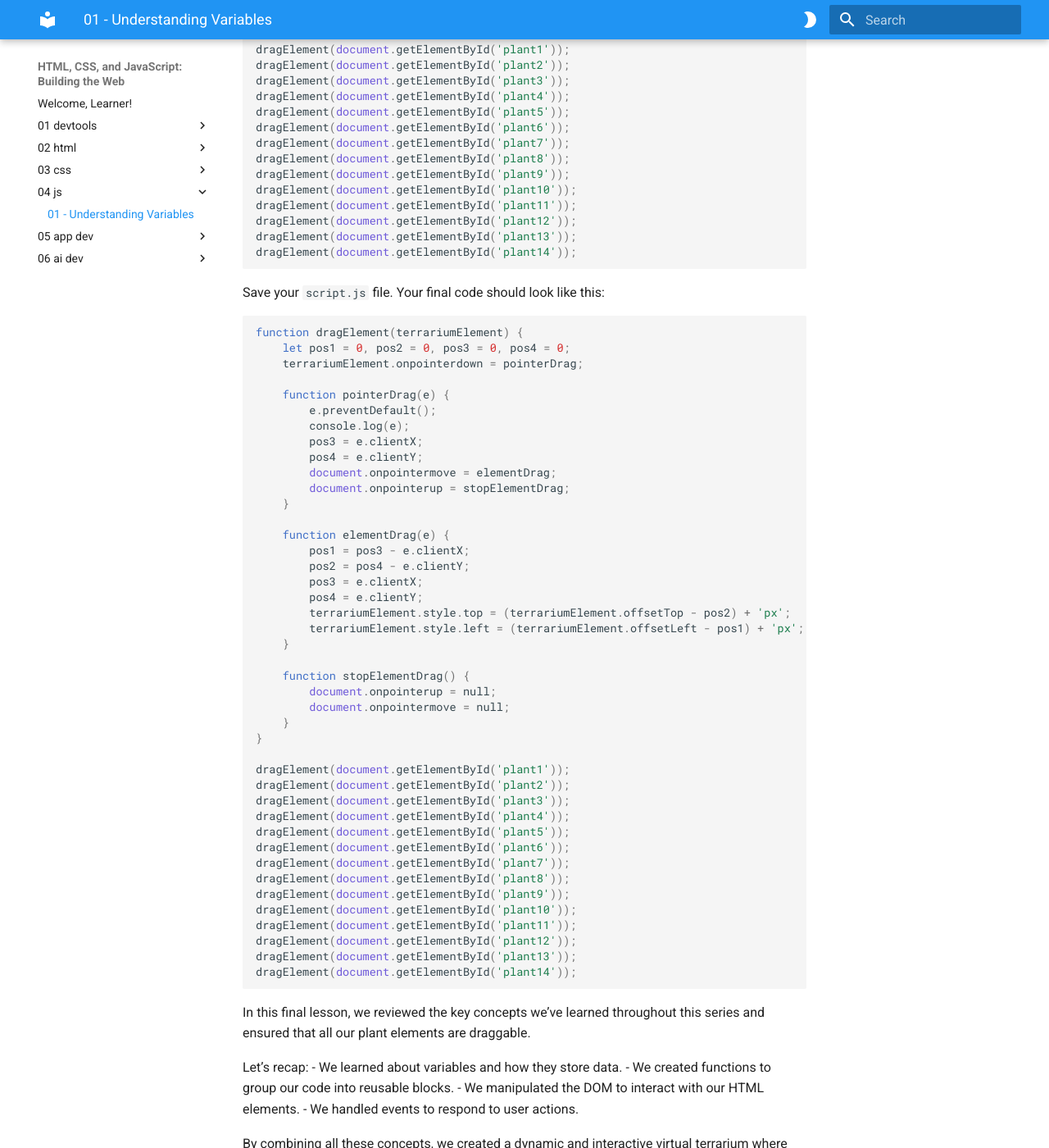
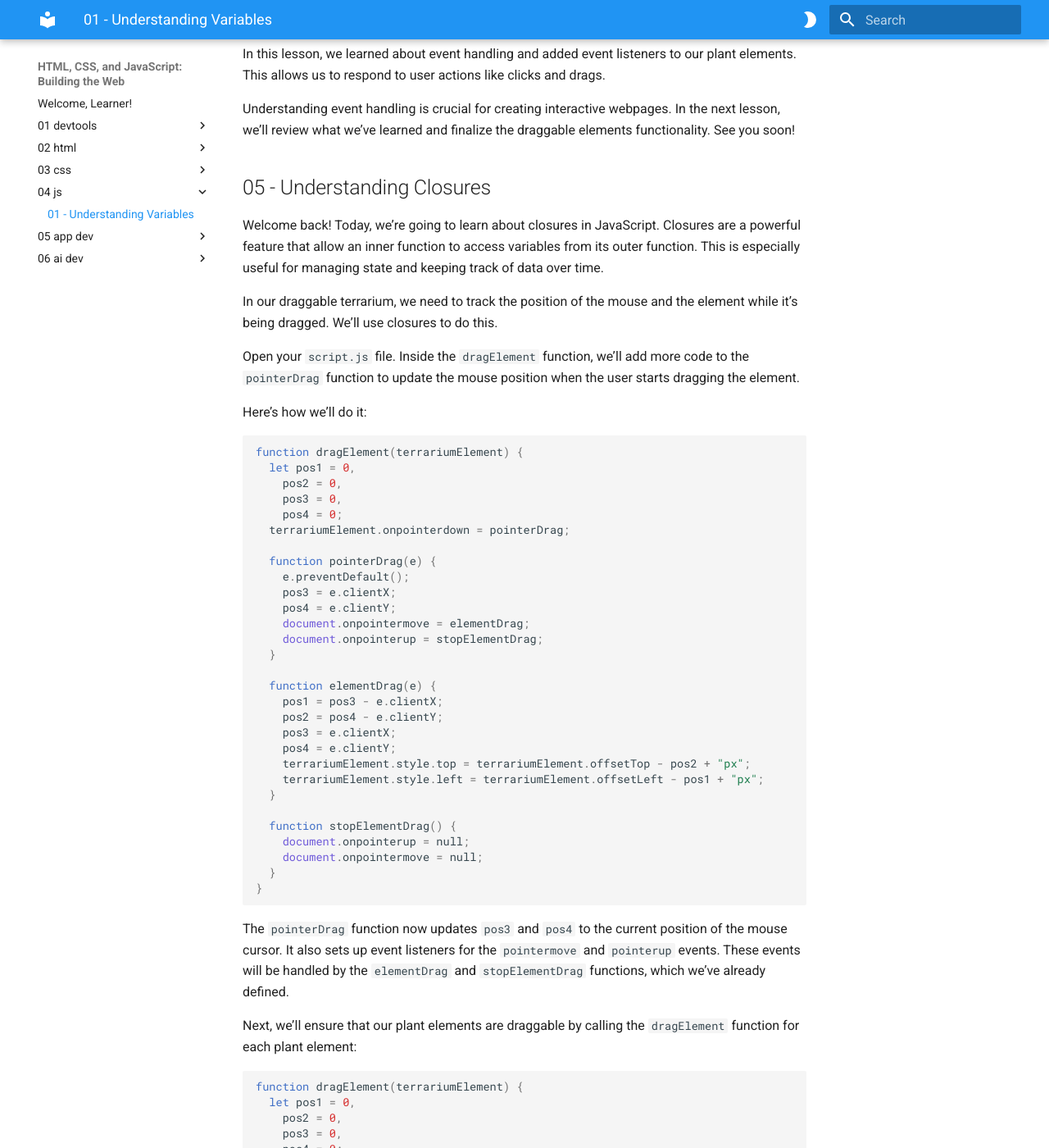
Before and after one commit to LinkedInLearning/html-css-and-javascript-building-the-web-4479542, an MkDocs documentation site: the page built from docs/04-js/README.md, in a window 1280 px wide and 1400 px high, scrolled down 5231 px. Shown: the whole window at 82% size. Built offline with MkDocs 1.6.1 and Material for MkDocs 9.7.7, drawn with Linux system fonts in a browser that asks for light colours; some of the changed text lies outside the part shown.

Commit message:
Update README.md

````diff
--- a/docs/04-js/README.md
+++ b/docs/04-js/README.md
@@ -9,10 +9,14 @@
 Open your `script.js` file. At the top of the file, we will declare four variables using the `let` keyword. These variables will store the initial and current positions of the mouse cursor. Add the following code to your `script.js` file:
 
 ```javascript
-let pos1 = 0, pos2 = 0, pos3 = 0, pos4 = 0;
+let pos1 = 0,
+  pos2 = 0,
+  pos3 = 0,
+  pos4 = 0;
 ```
 
 Here’s what each variable represents:
+
 - `pos1` and `pos2` will store the change in cursor position on the X and Y axis.
 - `pos3` and `pos4` will store the current cursor position on the X and Y axis.
 
@@ -21,7 +25,10 @@
 Let’s save our `script.js` file. Your code should now look like this:
 
 ```javascript
-let pos1 = 0, pos2 = 0, pos3 = 0, pos4 = 0;
+let pos1 = 0,
+  pos2 = 0,
+  pos3 = 0,
+  pos4 = 0;
 ```
 
 In this lesson, we introduced variables, which are essential for storing and manipulating data in JavaScript. We declared four variables that will help us track the position of our elements while they are being dragged.
@@ -40,7 +47,10 @@
 
 ```javascript
 function dragElement(terrariumElement) {
-    let pos1 = 0, pos2 = 0, pos3 = 0, pos4 = 0;
+  let pos1 = 0,
+    pos2 = 0,
+    pos3 = 0,
+    pos4 = 0;
 }
 ```
 
@@ -52,7 +62,10 @@
 
 ```javascript
 function dragElement(terrariumElement) {
-    let pos1 = 0, pos2 = 0, pos3 = 0, pos4 = 0;
+  let pos1 = 0,
+    pos2 = 0,
+    pos3 = 0,
+    pos4 = 0;
 }
 ```
 
@@ -71,24 +84,27 @@
 Let’s start by selecting the element with the ID `plant1` and call the `dragElement` function:
 
 ```javascript
-dragElement(document.getElementById('plant1'));
+dragElement(document.getElementById("plant1"));
 ```
 
 We’ll also select the element with the ID `plant2`:
 
 ```javascript
-dragElement(document.getElementById('plant2'));
+dragElement(document.getElementById("plant2"));
 ```
 
 Save your `script.js` file. Your code should now look like this:
 
 ```javascript
 function dragElement(terrariumElement) {
-    let pos1 = 0, pos2 = 0, pos3 = 0, pos4 = 0;
+  let pos1 = 0,
+    pos2 = 0,
+    pos3 = 0,
+    pos4 = 0;
 }
 
-dragElement(document.getElementById('plant1'));
-dragElement(document.getElementById('plant2'));
+dragElement(document.getElementById("plant1"));
+dragElement(document.getElementById("plant2"));
 ```
 
 In this lesson, we learned about manipulating the DOM using JavaScript. We used the `document.getElementById` method to select our plant elements by their ID and called the `dragElement` function to make them draggable.
@@ -104,159 +120,257 @@
 Open your `script.js` file. Inside the `dragElement` function, we’ll add an event listener for the `pointerdown` event. This event is triggered when the user presses a pointer button, like a mouse click, on the element.
 
 Let’s add the event listener inside the `dragElement` function:
+
 ```javascript
 function dragElement(terrariumElement) {
-    let pos1 = 0, pos2 = 0, pos3 = 0, pos4 = 0;
-    terrariumElement.onpointerdown = pointerDrag;
+  let pos1 = 0,
+    pos2 = 0,
+    pos3 = 0,
+    pos4 = 0;
+  terrariumElement.onpointerdown = pointerDrag;
 }
 ```
 
 The `onpointerdown` property is set to our `pointerDrag` function, which we’ll define next. This function will handle the initial actions when the user starts dragging the element.
 
 Next, let’s add the `pointerDrag` function inside the `dragElement` function:
+
 ```javascript
 function pointerDrag(e) {
+  e.preventDefault();
+  console.log(e);
+  pos3 = e.clientX;
+  pos4 = e.clientY;
+  document.onpointermove = elementDrag;
+  document.onpointerup = stopElementDrag;
+}
+```
+
+The `pointerDrag` function takes an event object `e` as its parameter. The `e.preventDefault()` method prevents any default actions that might occur when the event is triggered. The `console.log(e)` statement logs the event object to the console, which is useful for debugging.
+
+Now, let’s update our code to include the `elementDrag` and `stopElementDrag` functions:
+
+```javascript
+function elementDrag(e) {
+  pos1 = pos3 - e.clientX;
+  pos2 = pos4 - e.clientY;
+  pos3 = e.clientX;
+  pos4 = e.clientY;
+  terrariumElement.style.top = terrariumElement.offsetTop - pos2 + "px";
+  terrariumElement.style.left = terrariumElement.offsetLeft - pos1 + "px";
+}
+
+function stopElementDrag() {
+  document.onpointerup = null;
+  document.onpointermove = null;
+}
+```
+
+Save your `script.js` file. Your code should now look like this:
+
+```javascript
+function dragElement(terrariumElement) {
+  let pos1 = 0,
+    pos2 = 0,
+    pos3 = 0,
+    pos4 = 0;
+  terrariumElement.onpointerdown = pointerDrag;
+
+  function pointerDrag(e) {
+    e.preventDefault();
+    console.log(e);
+    pos3 = e.clientX;
+    pos4 = e.clientY;
+
+    document.onpointermove = elementDrag;
+    document.onpointerup = stopElementDrag;
+  }
+
+  function elementDrag(e) {
+    pos1 = pos3 - e.clientX;
+    pos2 = pos4 - e.clientY;
+    pos3 = e.clientX;
+    pos4 = e.clientY;
+    terrariumElement.style.top = terrariumElement.offsetTop - pos2 + "px";
+    terrariumElement.style.left = terrariumElement.offsetLeft - pos1 + "px";
+  }
+
+  function stopElementDrag() {
+    document.onpointerup = null;
+    document.onpointermove = null;
+  }
+}
+
+dragElement(document.getElementById("plant1"));
+dragElement(document.getElementById("plant2"));
+```
+
+In this lesson, we learned about event handling and added event listeners to our plant elements. This allows us to respond to user actions like clicks and drags.
+
+Understanding event handling is crucial for creating interactive webpages. In the next lesson, we’ll review what we’ve learned and finalize the draggable elements functionality. See you soon!
+
+## 05 - Understanding Closures
+
+Welcome back! Today, we’re going to learn about closures in JavaScript. Closures are a powerful feature that allow an inner function to access variables from its outer function. This is especially useful for managing state and keeping track of data over time.
+
+In our draggable terrarium, we need to track the position of the mouse and the element while it’s being dragged. We’ll use closures to do this.
+
+Open your `script.js` file. Inside the `dragElement` function, we’ll add more code to the `pointerDrag` function to update the mouse position when the user starts dragging the element.
+
+Here’s how we’ll do it:
+
+```javascript
+function dragElement(terrariumElement) {
+  let pos1 = 0,
+    pos2 = 0,
+    pos3 = 0,
+    pos4 = 0;
+  terrariumElement.onpointerdown = pointerDrag;
+
+  function pointerDrag(e) {
+    e.preventDefault();
+    pos3 = e.clientX;
+    pos4 = e.clientY;
+    document.onpointermove = elementDrag;
+    document.onpointerup = stopElementDrag;
+  }
+
+  function elementDrag(e) {
+    pos1 = pos3 - e.clientX;
+    pos2 = pos4 - e.clientY;
+    pos3 = e.clientX;
+    pos4 = e.clientY;
+    terrariumElement.style.top = terrariumElement.offsetTop - pos2 + "px";
+    terrariumElement.style.left = terrariumElement.offsetLeft - pos1 + "px";
+  }
+
+  function stopElementDrag() {
+    document.onpointerup = null;
+    document.onpointermove = null;
+  }
+}
+```
+
+The `pointerDrag` function now updates `pos3` and `pos4` to the current position of the mouse cursor. It also sets up event listeners for the `pointermove` and `pointerup` events. These events will be handled by the `elementDrag` and `stopElementDrag` functions, which we’ve already defined.
+
+Next, we’ll ensure that our plant elements are draggable by calling the `dragElement` function for each plant element:
+
+```javascript
+function dragElement(terrariumElement) {
+  let pos1 = 0,
+    pos2 = 0,
+    pos3 = 0,
+    pos4 = 0;
+  terrariumElement.onpointerdown = pointerDrag;
+
+  function pointerDrag(e) {
     e.preventDefault();
     console.log(e);
     pos3 = e.clientX;
     pos4 = e.clientY;
     document.onpointermove = elementDrag;
     document.onpointerup = stopElementDrag;
-}
-```
+  }
 
-The `pointerDrag` function takes an event object `e` as its parameter. The `e.preventDefault()` method prevents any default actions that might occur when the event is triggered. The `console.log(e)` statement logs the event object to the console, which is useful for debugging.
-
-Now, let’s update our code to include the `elementDrag` and `stopElementDrag` functions:
-```javascript
-function elementDrag(e) {
+  function elementDrag(e) {
     pos1 = pos3 - e.clientX;
     pos2 = pos4 - e.clientY;
     pos3 = e.clientX;
     pos4 = e.clientY;
-    terrariumElement.style.top = (terrariumElement.offsetTop - pos2) + 'px';
-    terrariumElement.style.left = (terrariumElement.offsetLeft - pos1) + 'px';
+
+    terrariumElement.style.top = terrariumElement.offsetTop - pos2 + "px";
+    terrariumElement.style.left = terrariumElement.offsetLeft - pos1 + "px";
+  }
+
+  function stopElementDrag() {
+    document.onpointerup = null;
+    document.onpointermove = null;
+  }
 }
 
-function stopElementDrag() {
-    document.onpointerup = null;
-    document.onpointermove = null;
-}
+dragElement(document.getElementById("plant1"));
+dragElement(document.getElementById("plant2"));
 ```
 
-Save your `script.js` file. Your code should now look like this:
-```javascript
-function dragElement(terrariumElement) {
-    let pos1 = 0, pos2 = 0, pos3 = 0, pos4 = 0;
-    terrariumElement.onpointerdown = pointerDrag;
-
-    function pointerDrag(e) {
-        e.preventDefault();
-        console.log(e);
-        pos3 = e.clientX;
-        pos4 = e.clientY;
-
-
- document.onpointermove = elementDrag;
-        document.onpointerup = stopElementDrag;
-    }
-
-    function elementDrag(e) {
-        pos1 = pos3 - e.clientX;
-        pos2 = pos4 - e.clientY;
-        pos3 = e.clientX;
-        pos4 = e.clientY;
-        terrariumElement.style.top = (terrariumElement.offsetTop - pos2) + 'px';
-        terrariumElement.style.left = (terrariumElement.offsetLeft - pos1) + 'px';
-    }
-
-    function stopElementDrag() {
-        document.onpointerup = null;
-        document.onpointermove = null;
-    }
-}
-
-dragElement(document.getElementById('plant1'));
-dragElement(document.getElementById('plant2'));
-```
-
-In this lesson, we learned about event handling and added event listeners to our plant elements. This allows us to respond to user actions like clicks and drags.
-
-Understanding event handling is crucial for creating interactive webpages. In the next lesson, we’ll review what we’ve learned and finalize the draggable elements functionality. See you soon!
-
-# 05 - Putting It All Together
+# 06 - Putting It All Together
 
 Welcome to the final lesson! Today, we will review what we’ve learned and finalize the draggable elements functionality. We’ve covered variables, functions, DOM manipulation, and event handling. Now, let’s ensure that all our plant elements are draggable.
 
 First, let’s make sure we call the `dragElement` function for each plant element. We will add calls to `dragElement` for all plant elements by their IDs.
 
 Open your `script.js` file and add the following lines:
+
 ```javascript
-dragElement(document.getElementById('plant1'));
-dragElement(document.getElementById('plant2'));
-dragElement(document.getElementById('plant3'));
-dragElement(document.getElementById('plant4'));
-dragElement(document.getElementById('plant5'));
-dragElement(document.getElementById('plant6'));
-dragElement(document.getElementById('plant7'));
-dragElement(document.getElementById('plant8'));
-dragElement(document.getElementById('plant9'));
-dragElement(document.getElementById('plant10'));
-dragElement(document.getElementById('plant11'));
-dragElement(document.getElementById('plant12'));
-dragElement(document.getElementById('plant13'));
-dragElement(document.getElementById('plant14'));
+dragElement(document.getElementById("plant1"));
+dragElement(document.getElementById("plant2"));
+dragElement(document.getElementById("plant3"));
+dragElement(document.getElementById("plant4"));
+dragElement(document.getElementById("plant5"));
+dragElement(document.getElementById("plant6"));
+dragElement(document.getElementById("plant7"));
+dragElement(document.getElementById("plant8"));
+dragElement(document.getElementById("plant9"));
+dragElement(document.getElementById("plant10"));
+dragElement(document.getElementById("plant11"));
+dragElement(document.getElementById("plant12"));
+dragElement(document.getElementById("plant13"));
+dragElement(document.getElementById("plant14"));
 ```
 
 Save your `script.js` file. Your final code should look like this:
+
 ```javascript
 function dragElement(terrariumElement) {
-    let pos1 = 0, pos2 = 0, pos3 = 0, pos4 = 0;
-    terrariumElement.onpointerdown = pointerDrag;
+  let pos1 = 0,
+    pos2 = 0,
+    pos3 = 0,
+    pos4 = 0;
+  terrariumElement.onpointerdown = pointerDrag;
 
-    function pointerDrag(e) {
-        e.preventDefault();
-        console.log(e);
-        pos3 = e.clientX;
-        pos4 = e.clientY;
-        document.onpointermove = elementDrag;
-        document.onpointerup = stopElementDrag;
-    }
+  function pointerDrag(e) {
+    e.preventDefault();
+    console.log(e);
+    pos3 = e.clientX;
+    pos4 = e.clientY;
+    document.onpointermove = elementDrag;
+    document.onpointerup = stopElementDrag;
+  }
 
-    function elementDrag(e) {
-        pos1 = pos3 - e.clientX;
-        pos2 = pos4 - e.clientY;
-        pos3 = e.clientX;
-        pos4 = e.clientY;
-        terrariumElement.style.top = (terrariumElement.offsetTop - pos2) + 'px';
-        terrariumElement.style.left = (terrariumElement.offsetLeft - pos1) + 'px';
-    }
+  function elementDrag(e) {
+    pos1 = pos3 - e.clientX;
+    pos2 = pos4 - e.clientY;
+    pos3 = e.clientX;
+    pos4 = e.clientY;
+    terrariumElement.style.top = terrariumElement.offsetTop - pos2 + "px";
+    terrariumElement.style.left = terrariumElement.offsetLeft - pos1 + "px";
+  }
 
-    function stopElementDrag() {
-        document.onpointerup = null;
-        document.onpointermove = null;
-    }
+  function stopElementDrag() {
+    document.onpointerup = null;
+    document.onpointermove = null;
+  }
 }
 
-dragElement(document.getElementById('plant1'));
-dragElement(document.getElementById('plant2'));
-dragElement(document.getElementById('plant3'));
-dragElement(document.getElementById('plant4'));
-dragElement(document.getElementById('plant5'));
-dragElement(document.getElementById('plant6'));
-dragElement(document.getElementById('plant7'));
-dragElement(document.getElementById('plant8'));
-dragElement(document.getElementById('plant9'));
-dragElement(document.getElementById('plant10'));
-dragElement(document.getElementById('plant11'));
-dragElement(document.getElementById('plant12'));
-dragElement(document.getElementById('plant13'));
-dragElement(document.getElementById('plant14'));
+dragElement(document.getElementById("plant1"));
+dragElement(document.getElementById("plant2"));
+dragElement(document.getElementById("plant3"));
+dragElement(document.getElementById("plant4"));
+dragElement(document.getElementById("plant5"));
+dragElement(document.getElementById("plant6"));
+dragElement(document.getElementById("plant7"));
+dragElement(document.getElementById("plant8"));
+dragElement(document.getElementById("plant9"));
+dragElement(document.getElementById("plant10"));
+dragElement(document.getElementById("plant11"));
+dragElement(document.getElementById("plant12"));
+dragElement(document.getElementById("plant13"));
+dragElement(document.getElementById("plant14"));
 ```
 
 In this final lesson, we reviewed the key concepts we’ve learned throughout this series and ensured that all our plant elements are draggable.
 
 Let’s recap:
+
 - We learned about variables and how they store data.
 - We created functions to group our code into reusable blocks.
 - We manipulated the DOM to interact with our HTML elements.
````
